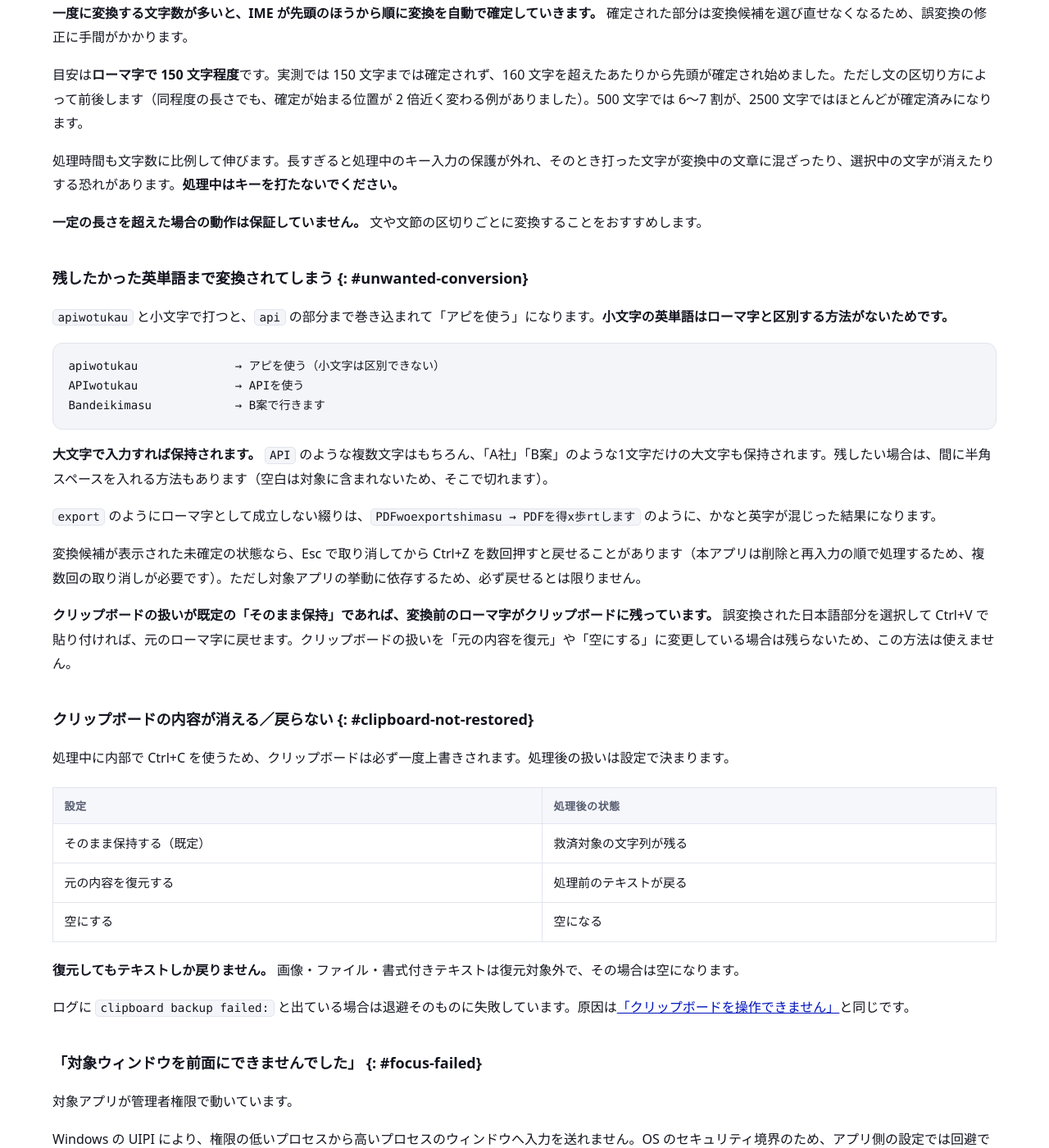
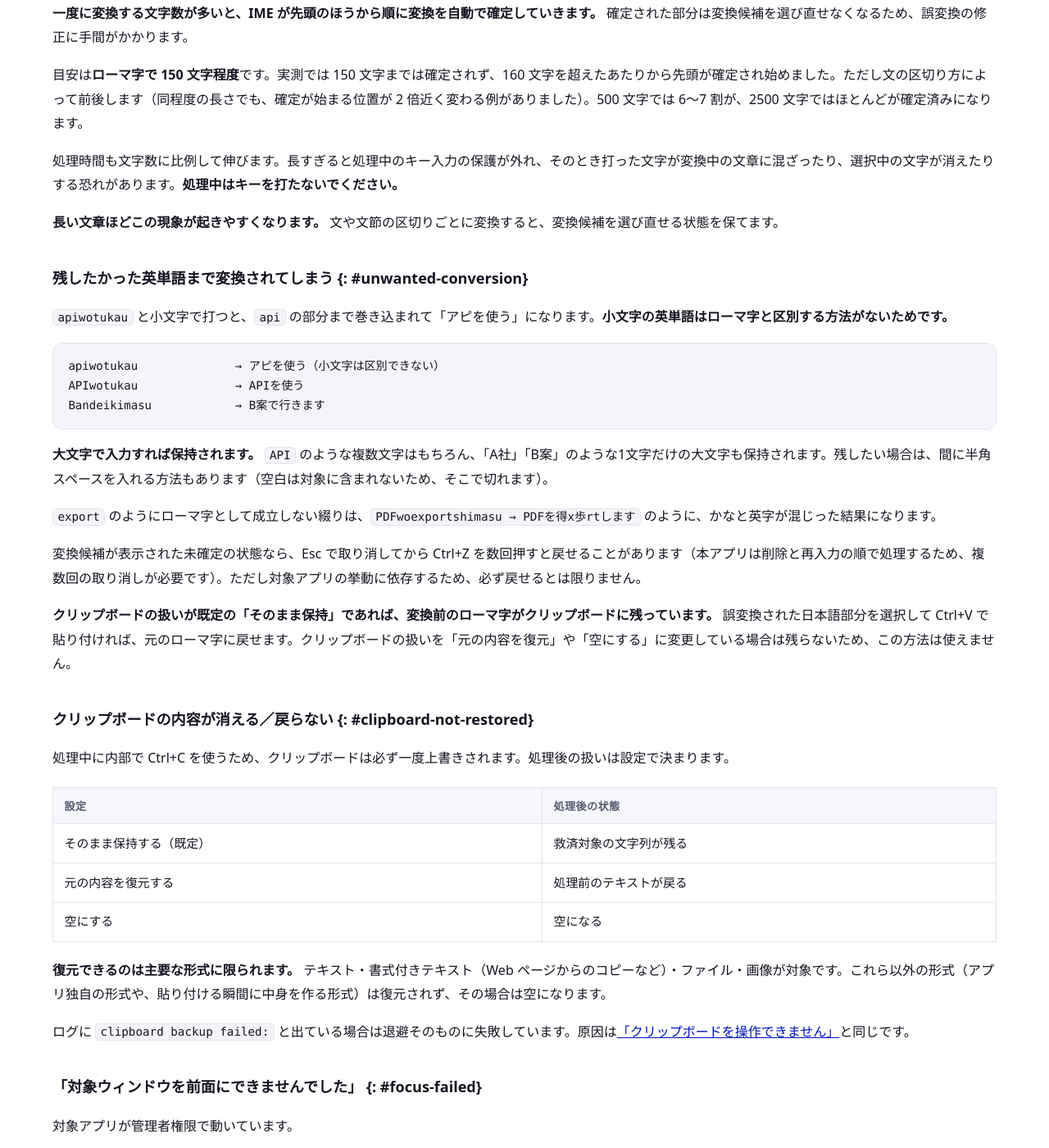
Before and after one commit to moappsupport/ro-maji_IME_Rescue, a Jekyll site: the page built from troubleshooting.md, in a window 1280 px wide and 1400 px high, scrolled down 6178 px. Shown: the whole window at 82% size. Built offline with Jekyll 4.4.1, drawn with Linux system fonts in a browser that asks for light colours.

Commit message:
長い文章の注意書きから「保証していません」を外す
実測が示したのは崖ではなく傾斜だった。150文字で確定なし、160文字で先頭32文字、
193文字で先頭63文字、500文字で6〜7割、2590文字でほとんど。同程度の長さでも文の
区切り方で2倍近くばらつく。「一定の長さを超えた場合」という書き方は、存在しない
閾値があるように読ませてしまう。

長くても救済処理自体は完走する（握り潰しの予算も実測で延長される）。起きるのは
「IME が先頭から確定するので直しにくい」「時間がかかる」であって、動作しなくなる
わけではない。有料アプリの購入前情報に「保証しない」と書くと、他に何が保証されない
のかという疑念まで呼ぶ。

目安の150文字と仕組みの説明はそのまま残す。弱めるのは断定の強さだけで、警告そのものは
薄めない。

あわせて、クリップボードの復元が「テキストしか戻らない」という記述を直す。v1.2.0 で
書式付きテキスト・ファイル・画像に対応済みで、同じリリースのリリースノートと矛盾していた。

Co-Authored-By: Claude Opus 5 <noreply@anthropic.com>

```diff
--- a/troubleshooting.md
+++ b/troubleshooting.md
@@ -207,7 +207,7 @@ ChatGPT のチャット欄が、アプリから送るキー入力を正しく処
 
 処理時間も文字数に比例して伸びます。長すぎると処理中のキー入力の保護が外れ、そのとき打った文字が変換中の文章に混ざったり、選択中の文字が消えたりする恐れがあります。**処理中はキーを打たないでください。**
 
-**一定の長さを超えた場合の動作は保証していません。** 文や文節の区切りごとに変換することをおすすめします。
+**長い文章ほどこの現象が起きやすくなります。** 文や文節の区切りごとに変換すると、変換候補を選び直せる状態を保てます。
 
 ### 残したかった英単語まで変換されてしまう {: #unwanted-conversion}
 
@@ -237,7 +237,7 @@ Bandeikimasu            → B案で行きます
 | 元の内容を復元する | 処理前のテキストが戻る |
 | 空にする | 空になる |
 
-**復元してもテキストしか戻りません。** 画像・ファイル・書式付きテキストは復元対象外で、その場合は空になります。
+**復元できるのは主要な形式に限られます。** テキスト・書式付きテキスト（Web ページからのコピーなど）・ファイル・画像が対象です。これら以外の形式（アプリ独自の形式や、貼り付ける瞬間に中身を作る形式）は復元されず、その場合は空になります。
 
 ログに `clipboard backup failed:` と出ている場合は退避そのものに失敗しています。原因は[「クリップボードを操作できません」](#clipboard-error)と同じです。
 
```
Also changed, not shown: index.md (+1 -1 lines).
